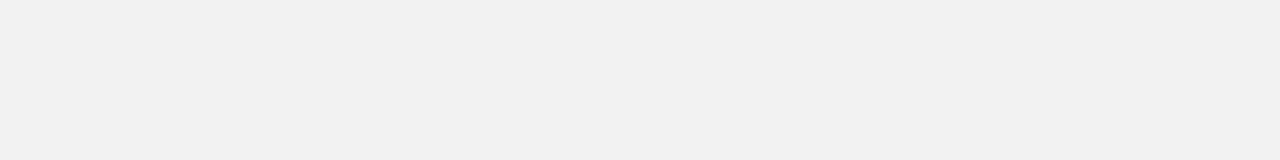
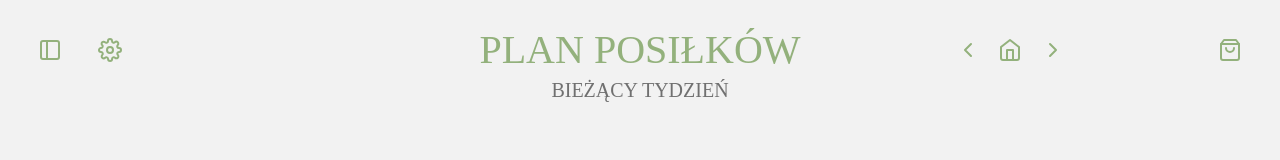
Before and after one commit to niziolowski/FOODini, a website built with Parcel: page index.html in a window 1280 px wide. Built offline with nearby package versions, Linux system fonts and the light colour scheme.

Commit message:
Added plan-view header layout

```diff
--- a/index.html
+++ b/index.html
@@ -7,7 +7,49 @@
     <title>FOODini</title>
 
     <link rel="stylesheet" href="./src/style.css" />
+
+    <!-- Import Feather icons -->
+    <script src="https://unpkg.com/feather-icons"></script>
+
     <script defer type="module" src="./src/js/controller.js"></script>
   </head>
-  <body></body>
+  <body>
+    <main class="main-view">
+      <header class="main-view__header">
+        <div class="main-view__header-col">
+          <button class="btn-icon">
+            <i data-feather="sidebar"></i>
+          </button>
+          <button class="btn-icon">
+            <i data-feather="settings"></i>
+          </button>
+        </div>
+        <div class="main-view__header__title">
+          <h1>plan posiłków</h1>
+          <h2>bieżący tydzień</h2>
+        </div>
+        <div class="main-view__header-col">
+          <nav class="main-view__header__nav">
+            <button class="btn-icon">
+              <i data-feather="chevron-left"></i>
+            </button>
+            <button class="btn-icon">
+              <i data-feather="home"></i>
+            </button>
+            <button class="btn-icon">
+              <i data-feather="chevron-right"></i>
+            </button>
+          </nav>
+          <button class="btn-icon">
+            <i data-feather="shopping-bag"></i>
+          </button>
+        </div>
+      </header>
+    </main>
+
+    <!-- Feather icon function -->
+    <script>
+      feather.replace();
+    </script>
+  </body>
 </html>
--- a/src/style.css
+++ b/src/style.css
@@ -4,10 +4,15 @@
   padding: 0;
   box-sizing: border-box;
   font-family: montserrat;
+
+  /* Just for testing */
+  --border: 1px solid #ccc;
+  --transition: 0.2s ease-in-out;
+  --btn-transition: 0.1s ease-in-out;
 }
 
 :root {
-  font-size: 18px;
+  font-size: 20px;
 
   /* Shadow preset */
   --shadow: 0px 0.5px 0.6px rgba(0, 0, 0, 0.1),
@@ -16,6 +21,20 @@
     0px 9.9px 11.1px -2.5px rgba(0, 0, 0, 0.1);
 
   background-color: var(--bg-color);
+}
+
+h1 {
+  font-weight: 300;
+  text-transform: uppercase;
+  color: var(--accent-color);
+  font-size: 2rem;
+}
+
+h2 {
+  font-weight: 300;
+  text-transform: uppercase;
+  color: var(--font-color);
+  font-size: 1rem;
 }
 
 /* $ COLOR THEMES */
@@ -36,3 +55,97 @@
   --tag-2-color: #7ab4ff;
   --tag-3-color: #dd6b6b;
 }
+
+/* $ MAIN VIEW */
+.main-view__header {
+  display: flex;
+  height: 100px;
+  padding: 20px;
+  justify-content: space-between;
+}
+
+.main-view__header__title {
+  align-self: center;
+  text-align: center;
+  height: 40px;
+  line-height: 40px;
+}
+
+/* $ RESPONSIVE LAYOUT BREAKPOINTS */
+@media screen and (min-width: 1024px) {
+  .main-view__header__title {
+    position: absolute;
+    left: 50%;
+    translate: -50%;
+  }
+}
+
+/* Header groups to help align the buttons and title */
+.main-view__header-col {
+  display: flex;
+  justify-content: space-between;
+}
+
+/* A trick to keep the calendar navigation centered between the title and the right column */
+.main-view__header-col:nth-child(3) {
+  flex: 1;
+  max-width: 25%;
+  min-width: fit-content;
+  display: flex;
+  justify-content: space-between;
+}
+
+/* Calendar navigation */
+.main-view__header__nav {
+  display: flex;
+  align-items: center;
+}
+
+.main-view__header__nav button {
+  width: 35px;
+  height: 35px;
+}
+
+.main-view__header__nav button:nth-child(2) {
+  width: 50px;
+  height: 50px;
+}
+
+/* § UNIVERSAL STYLES */
+
+/* Btn icons */
+.btn-icon {
+  display: flex;
+  justify-content: center;
+  align-items: center;
+  width: 60px;
+  height: 60px;
+  border: none;
+  border-radius: 50%;
+  background-color: transparent;
+  color: var(--accent-color);
+  transition: var(--btn-transition);
+}
+
+.btn-icon:hover {
+  background-color: #f9f9f9;
+  box-shadow: var(--shadow);
+}
+
+.btn-icon:active {
+  border: var(--border);
+  background-color: #eee;
+  box-shadow: inset rgba(0, 0, 0, 0.1) 0 0 5px;
+}
+
+.btn-icon svg {
+  transition: var(--btn-transition);
+}
+
+.btn-icon:hover svg {
+  scale: 1.1;
+}
+
+.btn-icon:active svg {
+  scale: 1;
+}
```
